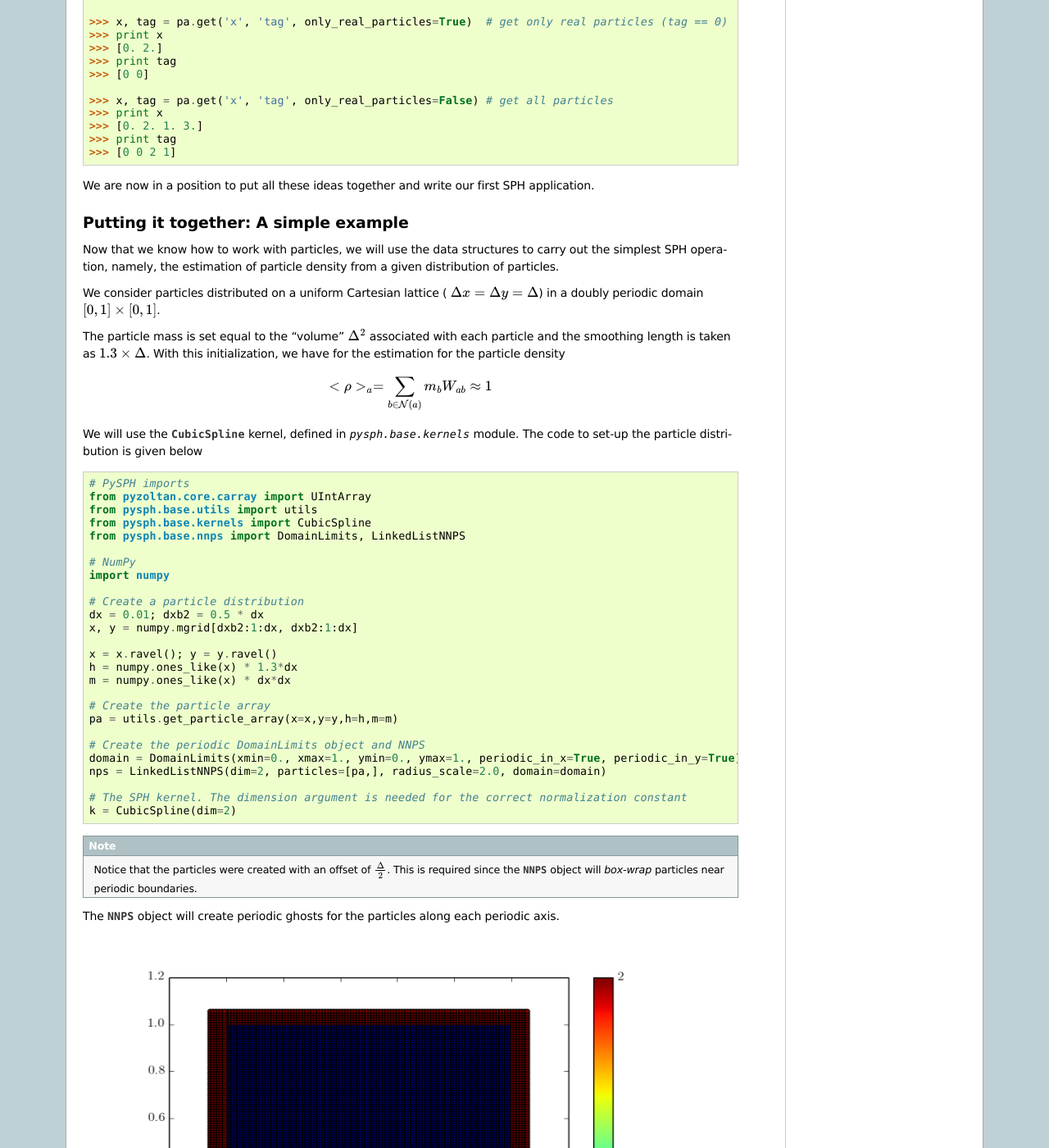
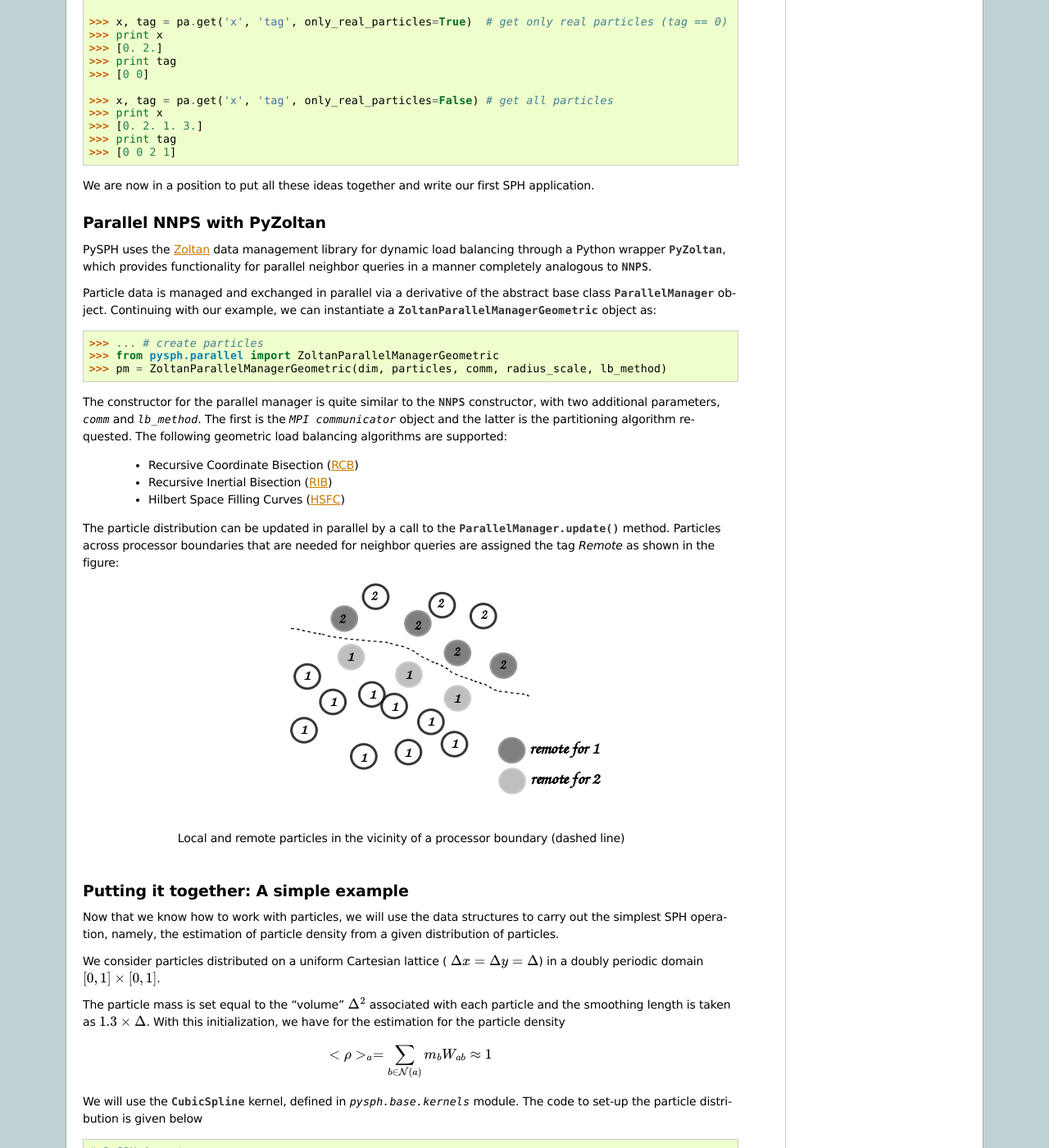
Before and after one commit to pypr/pysph, a Sphinx documentation site: the page built from docs/source/using_pysph.rst, in a window 1280 px wide and 1400 px high, scrolled down 3580 px. Shown: the whole window at 82% size. Built offline with Sphinx 7.4.7, drawn with Linux system fonts in a browser that asks for light colours; formulas are drawn with MathJax 3; some of the changed text lies outside the part shown.

Commit message:
DOC: Adding basic introduction for parallel NNPS with PyZoltan

```diff
--- a/docs/source/using_pysph.rst
+++ b/docs/source/using_pysph.rst
@@ -140,9 +139,9 @@ some of the other methods and their uses.
 
 .. py:currentmodule:: pysph.base.nnps
 
--------------------------------------
-Nearest Neighbour Particle Searching
--------------------------------------
+-------------------------------------------
+Nearest Neighbour Particle Searching (NNPS)
+-------------------------------------------
 
 To carry out pairwise interactions for SPH, we need to find the nearest
 neighbours for a given particle within a specified interaction radius. The
@@ -301,6 +300,49 @@ of PySPH:
 We are now in a position to put all these ideas together and write our
 first SPH application.
 
+.. py:currentmodule:: pysph.parallel.parallel_manager
+
+-------------------------------
+Parallel NNPS with PyZoltan
+-------------------------------
+
+PySPH uses the Zoltan_ data management library for dynamic load
+balancing through a Python wrapper :py:class:`PyZoltan`, which
+provides functionality for parallel neighbor queries in a manner
+completely analogous to :py:class:`NNPS`.
+
+Particle data is managed and exchanged in parallel via a derivative of
+the abstract base class :py:class:`ParallelManager` object. Continuing
+with our example, we can instantiate a
+:py:class:`ZoltanParallelManagerGeometric` object as:
+
+.. code-block:: python
+
+   >>> ... # create particles
+   >>> from pysph.parallel import ZoltanParallelManagerGeometric
+   >>> pm = ZoltanParallelManagerGeometric(dim, particles, comm, radius_scale, lb_method)
+
+The constructor for the parallel manager is quite similar to the
+:py:class:`NNPS` constructor, with two additional parameters, `comm`
+and `lb_method`. The first is the `MPI communicator` object and the
+latter is the partitioning algorithm requested. The following
+geometric load balancing algorithms are supported:
+
+ - Recursive Coordinate Bisection (RCB_)
+ - Recursive Inertial Bisection (RIB_)
+ - Hilbert Space Filling Curves (HSFC_)
+
+The particle distribution can be updated in parallel by a call to the
+:py:meth:`ParallelManager.update` method. Particles across processor
+boundaries that are needed for neighbor queries are assigned the tag
+*Remote* as shown in the figure:
+
+.. figure:: ../Images/local-remote-particles.png
+   :align: center
+
+   Local and remote particles in the vicinity of a processor boundary
+   (dashed line)
+
 .. py:currentmodule:: pysph.base.kernels
 .. py:currentmodule:: pysph.base.nnps
 
@@ -458,4 +500,10 @@ can be used as a library for managing particles for your application.
 If you are interested in the PySPH framework and want to try out some
 eaxmples, check out the tutorials: :ref:`tutorials`.
 
+.. _Zoltan: http://www.cs.sandia.gov/Zoltan/
+
+.. _RCB: http://www.cs.sandia.gov/Zoltan/ug_html/ug_alg_rcb.html
+.. _RIB: http://www.cs.sandia.gov/Zoltan/ug_html/ug_alg_rib.html
+.. _HSFC: http://www.cs.sandia.gov/Zoltan/ug_html/ug_alg_hsfc.html
+
 ..  LocalWords:  DomainLimits maximum
```
Also changed, not shown: other parts of docs/source/using_pysph.rst (+0 -1 lines), docs/Images/local-remote-particles.png (added).
